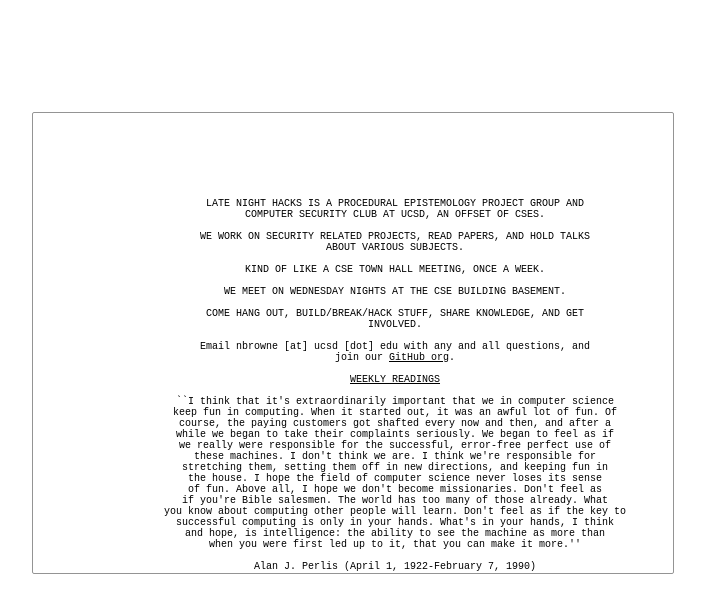
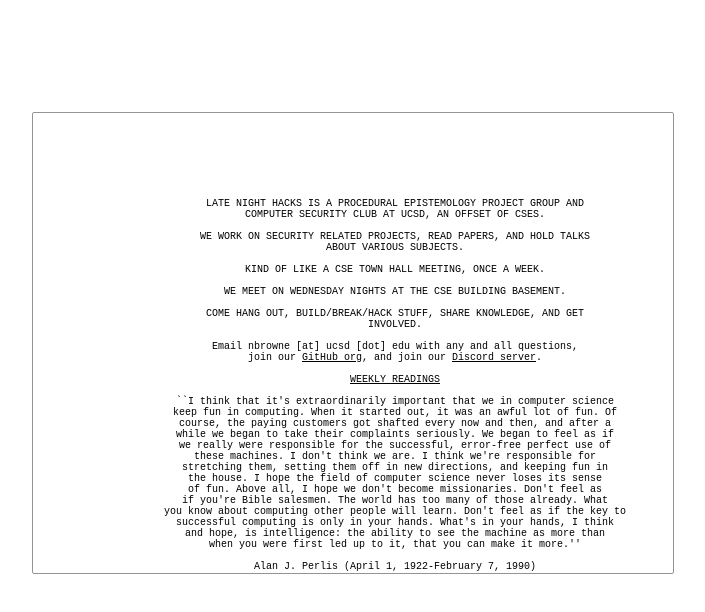
Before and after one commit to ucsd-late-night-hacks/ucsd-late-night-hacks.github.io, a plain HTML site: page index.html in a window 1280 px wide. Shown: the whole page, without its empty margins (333-1038 px from the left). Drawn offline with Linux system fonts and the light colour scheme.

Commit message:
added discord link to main site

```diff
--- a/index.html
+++ b/index.html
@@ -42,10 +42,12 @@
               COME HANG OUT, BUILD/BREAK/HACK STUFF, SHARE KNOWLEDGE, AND GET
               INVOLVED.
 
-              Email nbrowne [at] ucsd [dot] edu with any and all questions, and
+              Email nbrowne [at] ucsd [dot] edu with any and all questions,
               join our <a target="_blank"
               href="https://github.com/ucsd-late-night-hacks/"
-              style="color:black;">GitHub org</a>.
+              style="color:black;">GitHub org</a>, and join our <a
+              target="_blank" href="https://discord.gg/rFYcNq6"
+              style="color:black;">Discord server</a>.
 
               <a href="./readings.html" style="color:black">WEEKLY READINGS</a>
 
```
